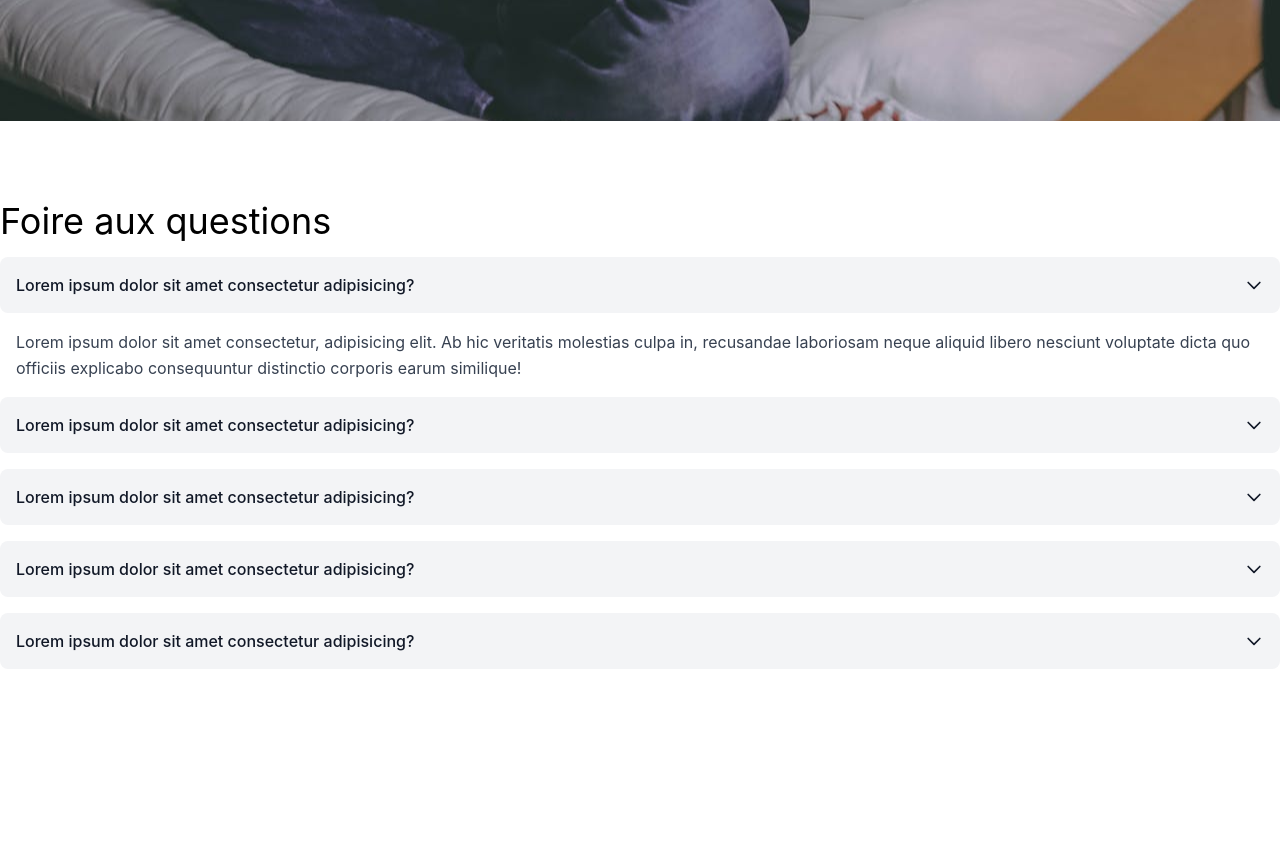
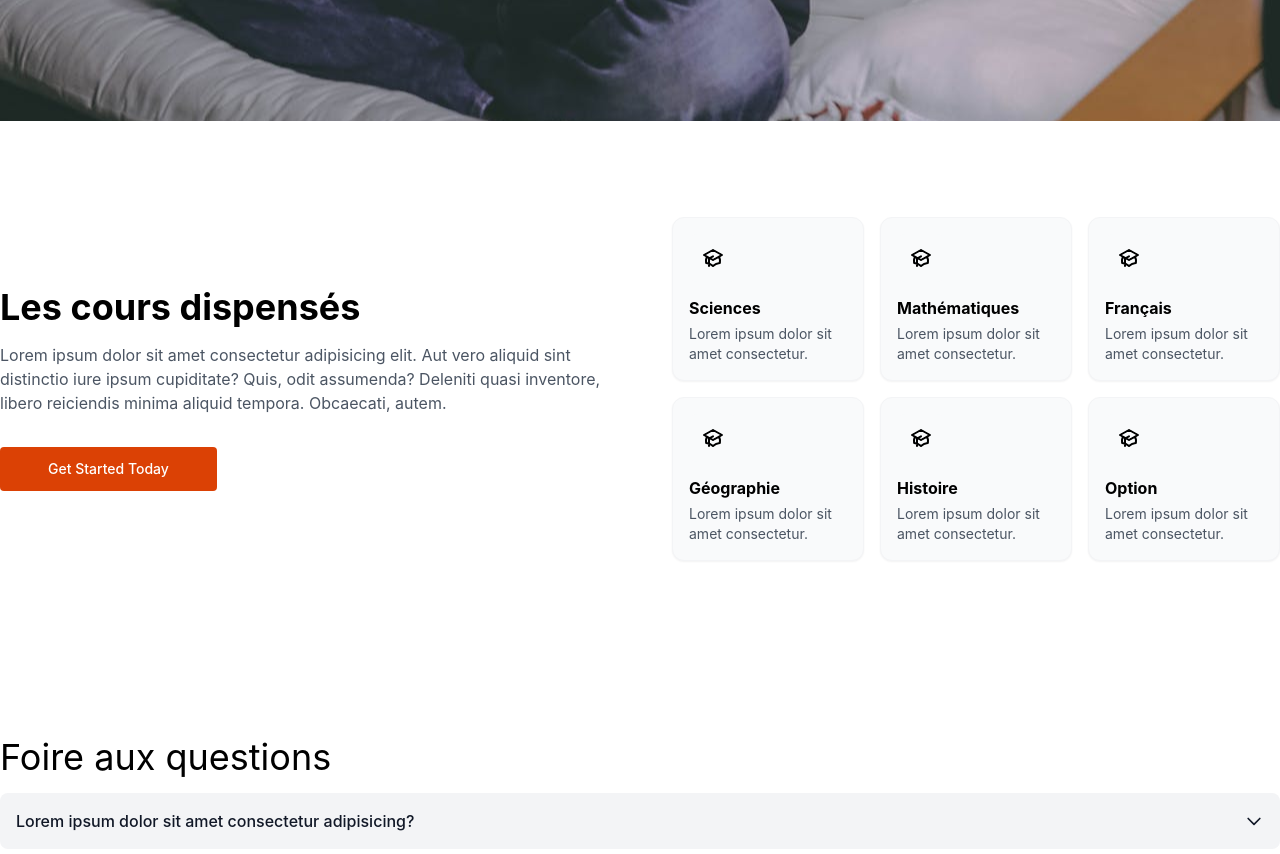
Before and after one commit to williambaele/classpro, a React (Create React App) app: page / in a window 1280 px wide. Shown: the part 680-1534 px from the top of the page. Before the commit the page ends 1429 px from the top, so only its background shows below. Built offline with nearby package versions, Linux system fonts and the light colour scheme.

Commit message:
Added FAQ

```diff
--- a/package.json
+++ b/package.json
@@ -9,6 +9,7 @@
     "framer-motion": "^10.16.5",
     "react": "^18.2.0",
     "react-dom": "^18.2.0",
+    "react-intersection-observer": "^9.5.3",
     "react-scripts": "5.0.1",
     "web-vitals": "^2.1.4"
   },
--- a/src/App.js
+++ b/src/App.js
@@ -1,12 +1,14 @@
 import Faq from "./components/Faq";
 import Header from "./components/Header";
 import Hero from "./components/Hero";
+import Lessons from "./components/Lessons";
 
 function App() {
   return (
     <div className="App">
       <Header />
       <Hero />
+      <Lessons />
       <Faq />
     </div>
   );
--- /dev/null
+++ b/src/components/Lessons.js
@@ -0,0 +1,117 @@
+import React from "react";
+import { motion } from "framer-motion";
+import { useInView } from "react-intersection-observer";
+
+const Lessons = () => {
+  const lessons = [
+    {
+      name: "Sciences",
+      content: "Lorem ipsum dolor sit amet consectetur.",
+      svg: "",
+    },
+    {
+      name: "Mathématiques",
+      content: "Lorem ipsum dolor sit amet consectetur.",
+      svg: "",
+    },
+    {
+      name: "Français",
+      content: "Lorem ipsum dolor sit amet consectetur.",
+      svg: "",
+    },
+    {
+      name: "Géographie",
+      content: "Lorem ipsum dolor sit amet consectetur.",
+      svg: "",
+    },
+    {
+      name: "Histoire",
+      content: "Lorem ipsum dolor sit amet consectetur.",
+      svg: "",
+    },
+    {
+      name: "Option",
+      content: "Lorem ipsum dolor sit amet consectetur.",
+      svg: "",
+    },
+  ];
+
+  const fadeInUp = {
+    hidden: { opacity: 0, y: 20 },
+    visible: { opacity: 1, y: 0 },
+  };
+
+  const [ref, inView] = useInView({
+    triggerOnce: true,
+    rootMargin: "-50px",
+  });
+
+  return (
+    <section className="mx-auto container px-4 md:px-0">
+      <div className="max-w-screen-xl py-8 sm:py-12 lg:py-24">
+        <div className="grid grid-cols-1 gap-y-8 lg:grid-cols-2 lg:items-center lg:gap-x-16">
+          <div className="text-left h-full flex items-start flex-col justify-center ">
+            <h2 className="text-3xl font-bold sm:text-4xl">
+              Les cours dispensés
+            </h2>
+
+            <p className="mt-4 text-gray-600">
+              Lorem ipsum dolor sit amet consectetur adipisicing elit. Aut vero
+              aliquid sint distinctio iure ipsum cupiditate? Quis, odit
+              assumenda? Deleniti quasi inventore, libero reiciendis minima
+              aliquid tempora. Obcaecati, autem.
+            </p>
+
+            <a
+              href="#"
+              className="mt-8 inline-block rounded bg-[#DB4105] px-12 py-3 text-sm font-medium text-white transition hover:bg-[#DB4105]/90 focus:outline-none focus:ring focus:ring-yellow-400"
+            >
+              Get Started Today
+            </a>
+          </div>
+
+          <div className="grid grid-cols-2 gap-4 sm:grid-cols-3">
+            {lessons.map((lesson, index) => (
+              <motion.div
+                key={index}
+                ref={ref}
+                variants={fadeInUp}
+                initial="hidden"
+                animate={inView ? "visible" : "hidden"}
+                transition={{ duration: 0.6, delay: index * 0.2 }}
+                className="block rounded-xl hover:bg-white bg-gray-50 border border-gray-100 p-4 shadow-sm hover:border-gray-200 hover:ring-1 hover:ring-gray-200 focus:outline-none focus:ring"
+              >
+                <span className="inline-block rounded-lg bg-gray-50 p-3">
+                  <svg
+                    class="h-6 w-6"
+                    fill="none"
+                    stroke="currentColor"
+                    viewBox="0 0 24 24"
+                    xmlns="http://www.w3.org/2000/svg"
+                  >
+                    <path d="M12 14l9-5-9-5-9 5 9 5z"></path>
+                    <path d="M12 14l6.16-3.422a12.083 12.083 0 01.665 6.479A11.952 11.952 0 0012 20.055a11.952 11.952 0 00-6.824-2.998 12.078 12.078 0 01.665-6.479L12 14z"></path>
+                    <path
+                      stroke-linecap="round"
+                      stroke-linejoin="round"
+                      stroke-width="2"
+                      d="M12 14l9-5-9-5-9 5 9 5zm0 0l6.16-3.422a12.083 12.083 0 01.665 6.479A11.952 11.952 0 0012 20.055a11.952 11.952 0 00-6.824-2.998 12.078 12.078 0 01.665-6.479L12 14zm-4 6v-7.5l4-2.222"
+                    ></path>
+                  </svg>
+                </span>
+
+                <h2 className="mt-2 font-bold">{lesson.name}</h2>
+
+                <p className="hidden sm:mt-1 sm:block sm:text-sm sm:text-gray-600">
+                  {lesson.content}
+                </p>
+              </motion.div>
+            ))}
+          </div>
+        </div>
+      </div>
+    </section>
+  );
+};
+
+export default Lessons;
```
Also changed, not shown: 1 other file (tests, documents, lock files or other folders).
